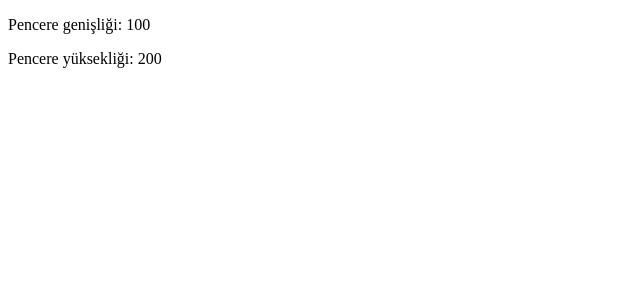
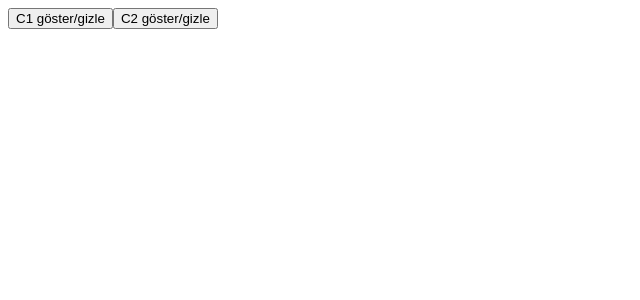
Before and after one commit to eneskaanbilir/ders12, a React (Create React App) app: page / in a window 1280 px wide. Shown: the top 300 px of the page, without its empty margins (0-640 px from the left). Built offline with nearby package versions, Linux system fonts and the light colour scheme.

Commit message:
feat:useEfect ve cleanup örnekleri yapıldı.

```diff
--- a/src/App.jsx
+++ b/src/App.jsx
@@ -1,23 +1,29 @@
-import { useEffect, useState } from "react";
+import { useState } from "react";
+import C1 from "./C1";
+import C2 from "./C2";
 
 function App() {
+  const [c1goster, c1gosterGuncelle] = useState(false)
+  const [c2goster, c2gosterGuncelle] = useState(false)
 
-  const [pencereBoyutu, pencereBoyutuGuncelle] = useState({
-    genislik: window.innerWidth,
-    yukseklik: window.innerHeight,
-  });
+  console.count("App")
 
- // useEffect( ()=>{ console.count("Useeffect çalıştı") } , [] )
+  function c1Fonksiyonu() {
+    c1gosterGuncelle(oncekiDeger => !oncekiDeger)
+  }
 
- useEffect( ()=>{
-  pencereBoyutuGuncelle( { genislik: 100, yukseklik: 200 } )
- }, [] )
+  function c2Fonksiyonu() {
+    c2gosterGuncelle(oncekiDeger => !oncekiDeger)
+  }
 
   return (
-    <div>
-      <p>Pencere genişliği: {pencereBoyutu.genislik}</p>
-      <p>Pencere yüksekliği: {pencereBoyutu.yukseklik}</p>
-    </div>
+    <>
+      <button onClick={c1Fonksiyonu}>C1 göster/gizle</button>
+      <button onClick={c2Fonksiyonu}>C2 göster/gizle</button>
+
+      {c1goster === true ? <C1 /> : ""}
+      {c2goster === true ? <C2 /> : ""}
+    </>
   );
 }
 
--- /dev/null
+++ b/src/C1.jsx
@@ -0,0 +1,16 @@
+import { useEffect } from "react"
+
+function C1() {
+
+    useEffect( ()=>{ document.title = "C1 mount oldu"
+    return () => {
+      document.title= "App"
+   }
+   },[] )
+
+   return (
+       <p>Ben C1</p>
+   )
+}
+
+export default C1
--- /dev/null
+++ b/src/C2.jsx
@@ -0,0 +1,9 @@
+function C2() {
+
+
+   return (
+       <p>Ben C2</p>
+   )
+}
+
+export default C2
```
